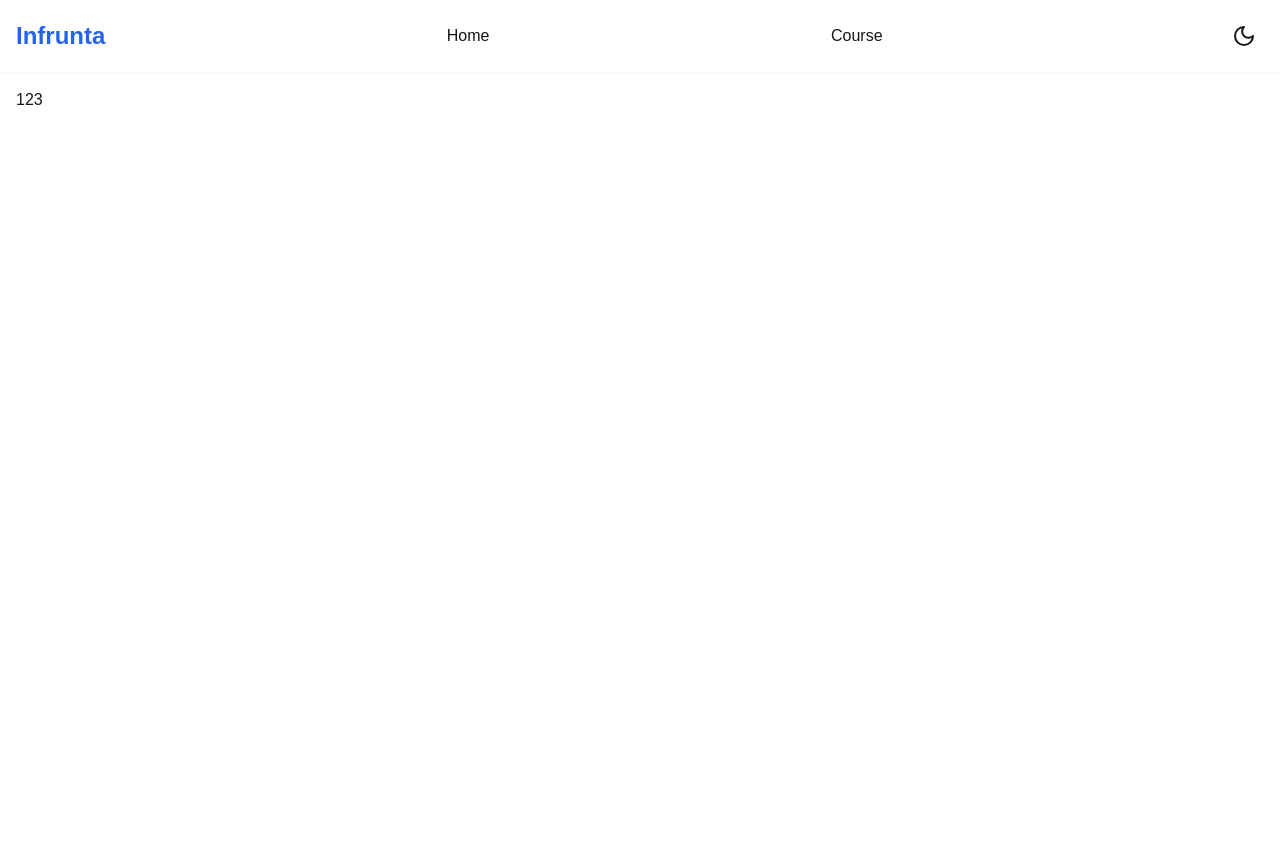
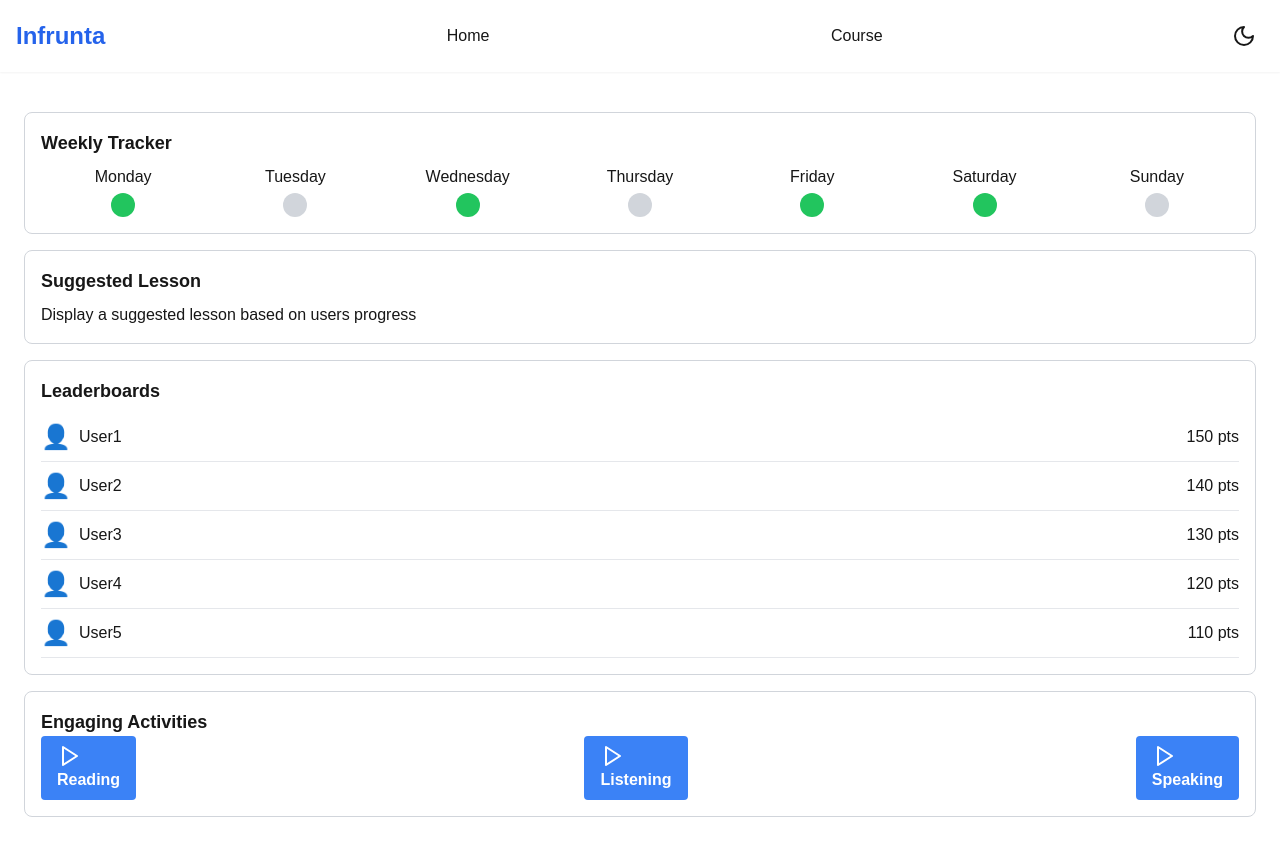
Before and after one commit to ads6495/infrunta-client, a React (Vite) app: page / in a window 1280 px wide. Shown: the top 856 px of the page. Built offline with nearby package versions, Linux system fonts and the light colour scheme.

Commit message:
init dashboard

```diff
--- a/src/App.tsx
+++ /dev/null
@@ -1,16 +0,0 @@
-// import LeftNavBar from "./components/LeftNav";
-function App() {
-  return (
-    <div className="flex flex-col h-screen">
-      <div className="flex flex-1 overflow-hidden">
-
-        {/* Main Content */}
-        <main className="flex-1 p-4 overflow-auto">
-          <h1>123</h1>
-        </main>
-      </div>
-    </div>
-  );
-}
-
-export default App;
--- a/src/main.tsx
+++ b/src/main.tsx
@@ -9,11 +9,12 @@ import { StrictMode } from "react";
 import { createRoot } from "react-dom/client";
 import { BrowserRouter, Routes, Route } from "react-router";
 import "./index.css";
-import App from "./App.tsx";
 import { LoginPage } from "./pages/LoginPage.tsx";
 import { AuthProvider } from "./context/AuthContext.tsx";
 import { CourseOverview } from "./pages/CourseOverview.tsx";
 import Layout from "./Layout.tsx";
+import { CoursePlayer } from "./pages/CoursePlayer.tsx";
+import Dashboard from "./pages/Dashboard.tsx";
 
 createRoot(document.getElementById("root")!).render(
   <StrictMode>
@@ -22,8 +23,10 @@ createRoot(document.getElementById("root")!).render(
         <Routes>
           {/* Wrap pages with the Layout */}
           <Route element={<Layout />}>
-            <Route index element={<App />} />
+          // add index route here path=:/ and it loads /dashboard component which still needs created
+            <Route index element={<Dashboard />} />
             <Route path="course" element={<CourseOverview />} />
+            <Route path="/course/:courseId" element={<CoursePlayer />} />
           </Route>
 
           {/* Pages without the Header */}
--- a/src/pages/CourseOverview.tsx
+++ b/src/pages/CourseOverview.tsx
@@ -1,3 +1,4 @@
+import { useNavigate } from 'react-router-dom';
 import AudioGrid from "../components/AudioGrid";
 import { LessonCard } from "../components/LessonCard";
 import { QuizPage } from "../components/QuizPage";
@@ -5,6 +6,7 @@ import { SentenceExercise } from "../components/SentenceExercise";
 import { LessonCard as LessonCardType } from "../types";
 
 export function CourseOverview() {
+  const navigate = useNavigate();
   const mockLessons: LessonCardType[] = [
     {
       id: "1",
@@ -32,7 +34,7 @@ export function CourseOverview() {
     },
   ];
   const handleLessonClick = (lesson: LessonCardType) => {
-    console.log("Starting lesson:", lesson.title);
+    navigate(`/course/${lesson.id}`);
   };
   const targetSentence = "Eu merg la magazin";
   const words = [
--- /dev/null
+++ b/src/pages/CoursePlayer.tsx
@@ -0,0 +1,17 @@
+import { useParams } from 'react-router-dom';
+
+export function CoursePlayer() {
+  const { courseId } = useParams();
+
+  return (
+    <div className="flex flex-col gap-4 p-4">
+      <h1 className="text-2xl font-bold text-gray-800">Course Player</h1>
+      <p>Playing course with ID: {courseId}</p>
+      <p>Playing course with ID: {courseId}</p>
+      <p>Playing course with ID: {courseId}</p>
+      <p>Playing course with ID: {courseId}</p>
+      <p>Playing course with ID: {courseId}</p>
+      {/* TODO: Add actual course content and player components */}
+    </div>
+  );
+}
--- /dev/null
+++ b/src/pages/Dashboard.tsx
@@ -0,0 +1,107 @@
+// i need to create a dashboard page with the following components:
+// weekly tracker
+// suggested lesson
+// leaderboards
+// "engaging activing section"
+    // reading button, listening button, speaking button.
+
+    import { Play } from "lucide-react";
+
+export default function Dashboard() {
+    return (
+        <div className="mx-auto max-w-7xl p-4 md:p-6">
+            <WeeklyTracker />
+            <SuggestedLesson />
+            <Leaderboards />
+            <EngagingActivities />
+        </div>
+    );
+}
+
+function WeeklyTracker() {
+    const mockData = [
+        { day: 'Monday', completed: true },
+        { day: 'Tuesday', completed: false },
+        { day: 'Wednesday', completed: true },
+        { day: 'Thursday', completed: false },
+        { day: 'Friday', completed: true },
+        { day: 'Saturday', completed: true },
+        { day: 'Sunday', completed: false },
+    ];
+
+    return (
+        <div className="my-4 rounded-lg border border-gray-300 p-4">
+            <h3 className="text-lg font-semibold">Weekly Tracker</h3>
+            <div className="grid grid-cols-7 gap-2 mt-2">
+                {mockData.map((dayData, index) => (
+                    <div key={index} className="text-center">
+                        <span>{dayData.day}</span>
+                        <div
+                            className={`mt-1 h-6 w-6 mx-auto rounded-full ${
+                                dayData.completed ? 'bg-green-500' : 'bg-gray-300'
+                            }`}
+                        ></div>
+                    </div>
+                ))}
+            </div>
+        </div>
+    );
+}
+
+function SuggestedLesson() {
+    return (
+        <div className="my-4 rounded-lg border border-gray-300 p-4">
+            <h3 className="text-lg font-semibold">Suggested Lesson</h3>
+            <p className="mt-2">Display a suggested lesson based on users progress</p>
+        </div>
+    );
+}
+
+function Leaderboards() {
+    const mockData = [
+        { avatar: '👤', username: 'User1', points: 150 },
+        { avatar: '👤', username: 'User2', points: 140 },
+        { avatar: '👤', username: 'User3', points: 130 },
+        { avatar: '👤', username: 'User4', points: 120 },
+        { avatar: '👤', username: 'User5', points: 110 },
+    ];
+
+    return (
+        <div className="my-4 rounded-lg border border-gray-300 p-4">
+            <h3 className="text-lg font-semibold">Leaderboards</h3>
+            <div className="mt-2">
+                {mockData.map((user, index) => (
+                    <div key={index} className="flex justify-between items-center border-b border-gray-200 py-2">
+                        <div className="flex items-center">
+                            <span className="text-2xl">{user.avatar}</span>
+                            <span className="ml-2">{user.username}</span>
+                        </div>
+                        <span>{user.points} pts</span>
+                    </div>
+                ))}
+            </div>
+        </div>
+    );
+}
+
+function EngagingActivities() {
+    return (
+        <div className="my-4 rounded-lg border border-gray-300 p-4">
+            <h3 className="text-lg font-semibold">Engaging Activities</h3>
+            <div className="flex justify-between">
+                <button className="bg-blue-500 hover:bg-blue-700 text-white font-bold py-2 px-4 rounded">
+                    <Play className="h-6 w-6 mr-2" />
+                    Reading
+                </button>
+                <button className="bg-blue-500 hover:bg-blue-700 text-white font-bold py-2 px-4 rounded">
+                    <Play className="h-6 w-6 mr-2" />
+                    Listening
+                </button>
+                <button className="bg-blue-500 hover:bg-blue-700 text-white font-bold py-2 px-4 rounded">
+                    <Play className="h-6 w-6 mr-2" />
+                    Speaking
+                </button>
+            </div>
+        </div>
+    );
+}
```
